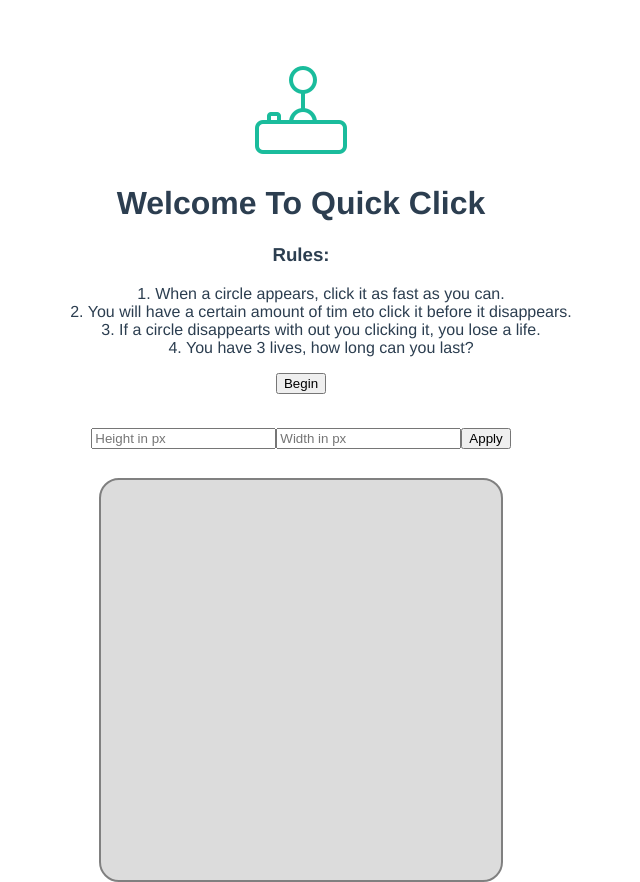
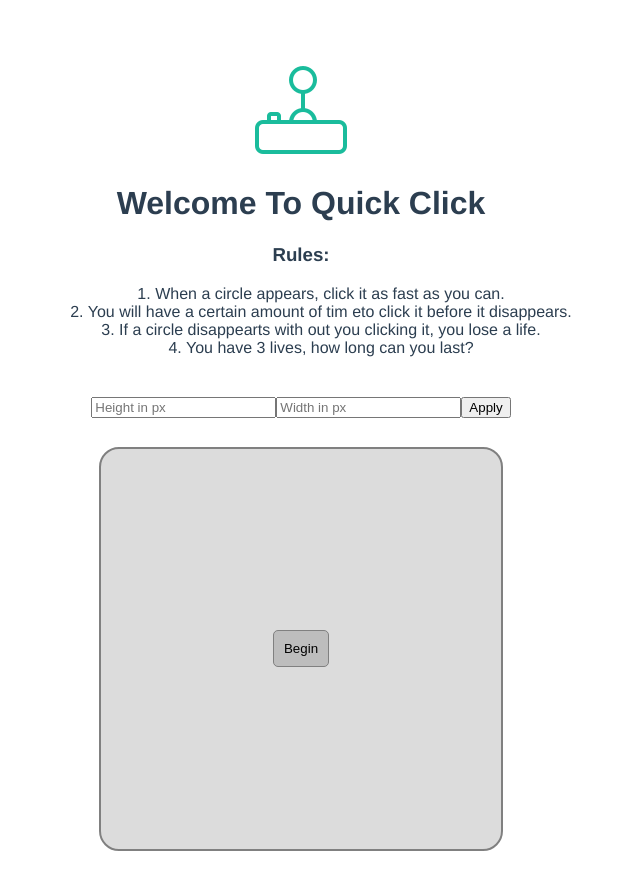
Before and after one commit to CarlMenke/vue_game, a Vue app: page / in a window 1280 px wide. Shown: the whole page, without its empty margins (339-979 px from the left). After the commit the page ends 851 px from the top, so only its background shows below. Built offline with nearby package versions, Linux system fonts and the light colour scheme.

Commit message:
created working timer and begin button

```diff
--- a/src/App.vue
+++ b/src/App.vue
@@ -1,7 +1,7 @@
 <template>
   <div id="app">
-    <WelcomePage  @beginGame="beginGame"/>
-    <GameContainer :inGame="inGame"/>
+    <WelcomePage />
+    <GameContainer />
   </div>
 </template>
 
@@ -17,13 +17,11 @@ export default {
   },
   data: () =>{
     return {
-      inGame:false
+
     }
   },
   methods: {
-    beginGame(){
-      this.inGame = true;
-    }
+
   }
 }
 </script>
--- a/src/components/GameContainer.vue
+++ b/src/components/GameContainer.vue
@@ -6,22 +6,30 @@
             <button @click="changeDimension">Apply</button>
         </div>
         <div class="game-container">
+            <button class="button" v-if="!inGame" @click="startGame">Begin</button>
+            <div v-if="inGame" class="timer">{{timer}}</div>
+            <div v-if="inGame" class="lives"></div>
         </div>
     </div>
   </template>
 
   <script>
+
   export default {
     name: 'GameContainer',
     data: () =>{
       return {
         root: document.querySelector(':root'),
         height:400,
-        width:400
+        width:400,
+        timer:"0:0",
+        timeBegan: null,
+        started:null,
+        inGame:false,
       }
     },
     props:{
-        inGame: Boolean
+
     },
     mounted () {
 
@@ -36,6 +44,29 @@
         },
         setWidth(e){
             this.width = e.target.value
+        },
+        startGame() {
+            if(this.inGame){return}
+
+            if(!this.timeBegan){
+                this.timeBegan = new Date()
+            }
+
+            this.started = setInterval(this.clockRunning,10)
+            this.inGame = true
+        },
+        clockRunning(){
+            let currentTime = new Date()
+            let timeElapsed = new Date(currentTime - this.timeBegan)
+            let min = timeElapsed.getUTCMinutes()
+            let sec = timeElapsed.getUTCSeconds()
+            this.timer = `${min}:${sec}`
+        },
+        resetGame(){
+
+        },
+        stopGame(){
+
         }
     }
   }
@@ -49,6 +80,10 @@
     }
     .game-container{
         position:absolute;
+        display:flex;
+        flex-flow: row nowrap;
+        justify-content: center;
+        align-items: center;
         top:5vh;
         margin:10px;
         border:2px solid grey;
@@ -66,4 +101,19 @@
         align-items: center;
         margin:10px;
     }
+    .timer{
+        font-family:Impact, Haettenschweiler, 'Arial Narrow Bold', sans-serif;
+        opacity: .13;
+        font-size: 5em;
+    }
+    .button{
+        border-radius: 5px;
+        background-color: rgb(189, 189, 189);
+        border:1px solid grey;
+        padding:10px;
+    }
+    .button:hover{
+        background-color: rgb(167, 167, 167);
+        border:1px solid rgb(110, 110, 110);
+    }
   </style>
--- a/src/components/WelcomePage.vue
+++ b/src/components/WelcomePage.vue
@@ -9,7 +9,6 @@
       <li>3. If a circle disappearts with out you clicking it, you lose a life.</li>
       <li>4. You have 3 lives, how long can you last?</li>
     </ul>
-    <button @click="beginGame">Begin</button>
   </div>
 </template>
 
@@ -22,11 +21,7 @@ export default {
     }
   },
   methods: {
-    beginGame(){
-      this.$emit(
-        "beginGame"
-      )
-    }
+
   }
 }
 
```
